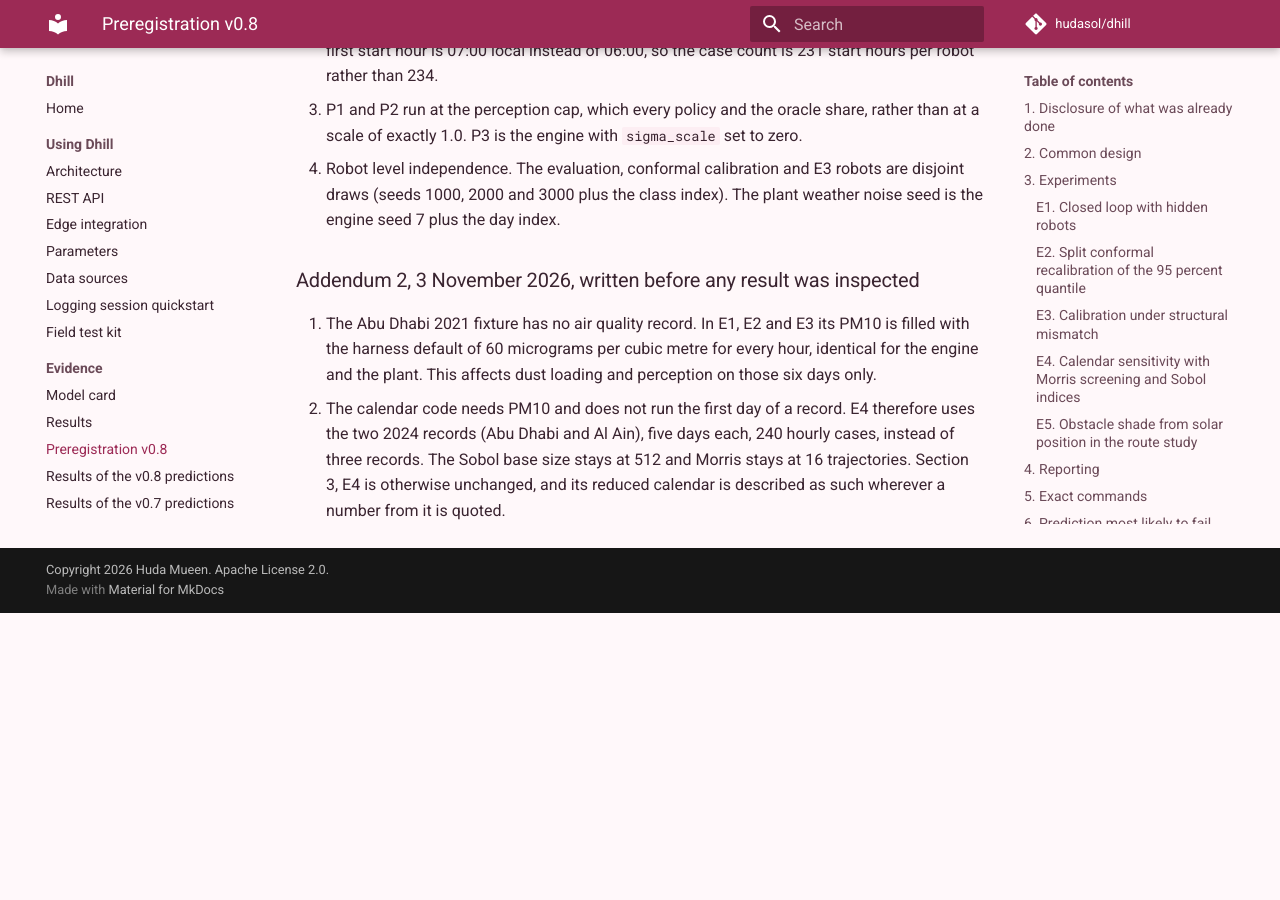
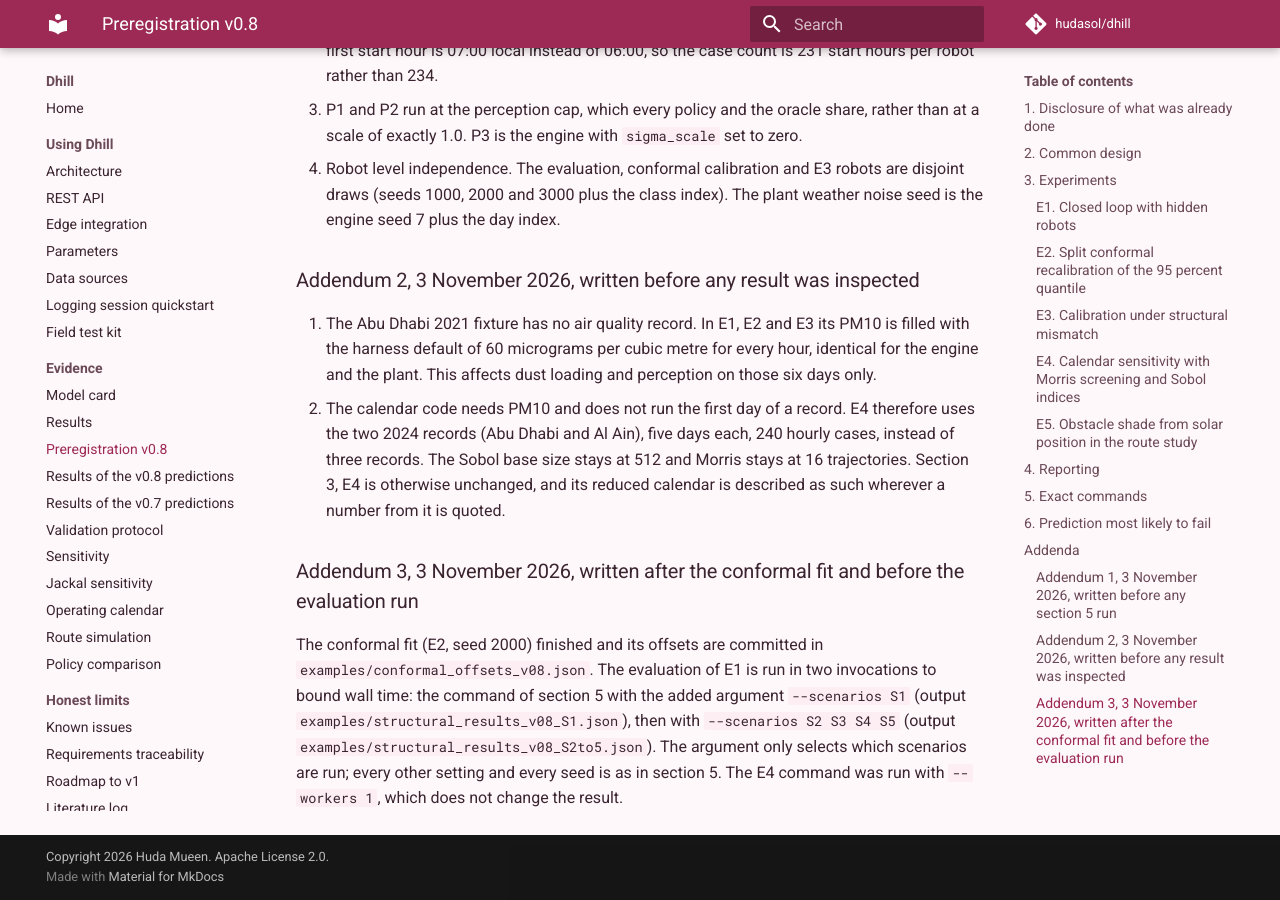
Before and after one commit to hudasol/dhill, an MkDocs documentation site: the page built from docs/preregistration-v0.8.md, in a window 1280 px wide and 900 px high, scrolled down 6776 px. Built offline with MkDocs 1.6.1 and Material for MkDocs 9.7.7, drawn with Linux system fonts in a browser that asks for light colours; comment, search, counter and statistics services are not loaded; before the commit the page ends 7389 px from its top, so only the background shows below that.

Commit message:
Add the fitted conformal offsets, a scenario selector for the evaluation and addendum 3

```diff
--- a/docs/preregistration-v0.8.md
+++ b/docs/preregistration-v0.8.md
@@ -257,3 +257,13 @@ the E3 section above.
    2024 records (Abu Dhabi and Al Ain), five days each, 240 hourly cases, instead of three records. The
    Sobol base size stays at 512 and Morris stays at 16 trajectories. Section 3, E4 is otherwise
    unchanged, and its reduced calendar is described as such wherever a number from it is quoted.
+
+### Addendum 3, 3 November 2026, written after the conformal fit and before the evaluation run
+
+The conformal fit (E2, seed 2000) finished and its offsets are committed in
+`examples/conformal_offsets_v08.json`. The evaluation of E1 is run in two invocations to bound wall time:
+the command of section 5 with the added argument `--scenarios S1` (output
+`examples/structural_results_v08_S1.json`), then with `--scenarios S2 S3 S4 S5` (output
+`examples/structural_results_v08_S2to5.json`). The argument only selects which scenarios are run; every
+other setting and every seed is as in section 5. The E4 command was run with `--workers 1`, which does not
+change the result.
```
Also changed, not shown: 1 other file.
